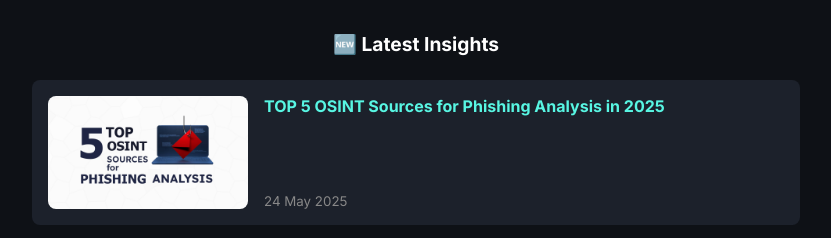
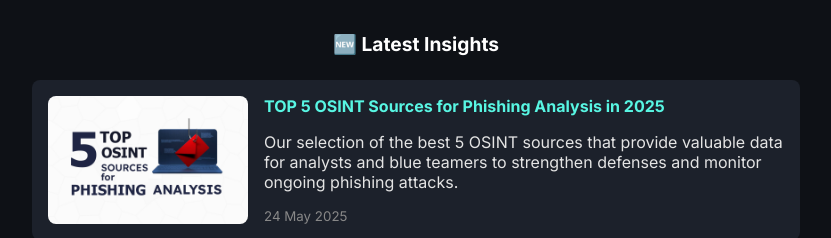
Before and after one commit to 8bit-security/8bitsecurity-web, an Eleventy site: page index.njk in a window 1280 px wide. Shown: the part 960-1198 px from the top of the page, without its empty margins (224-1055 px from the left). Built offline with nearby package versions, Linux system fonts and the light colour scheme; Eleventy itself is replaced by a stand-in of ours; files that its build step writes are made by us from their sources; what markdown-it-implicit-figures would draw is missing.

Commit message:
Update Post “top-5-osint-sources-for-phishing-analysis-in-2025”

```diff
--- a/posts/top-5-osint-sources-for-phishing-analysis-in-2025.md
+++ b/posts/top-5-osint-sources-for-phishing-analysis-in-2025.md
@@ -2,6 +2,9 @@
 title: TOP 5 OSINT Sources for Phishing Analysis in 2025
 date: 2025-05-24T15:24:00.000Z
 author: Lorenzo Langeli
+excerpt: Our selection of the best 5 OSINT sources that provide valuable data
+  for analysts and blue teamers to strengthen defenses and monitor ongoing
+  phishing attacks.
 summary: Phishing represents a significant threat in cybersecurity, and
   preventing it requires the use of up-to-date OSINT sources to identify new
   indicators of compromise. Five free resources, including PhishTank and
```
